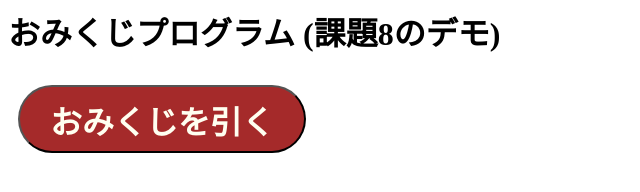
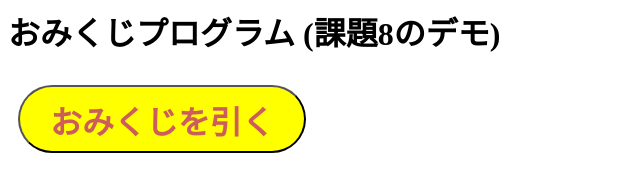
Before and after one commit to ks0210/kadai-1, a website: page kadai-08/index2.html in a window 1280 px wide. In both pictures the pointer is over the button "おみくじを引く". Shown: the whole page, without its empty margins (0-640 px from the left). Drawn offline with Linux system fonts and the light colour scheme.

Commit message:
課題9を提出

```diff
--- a/kadai-08/index2.html
+++ b/kadai-08/index2.html
@@ -4,8 +4,8 @@
     </head>
     <style>
         button {
-            color: brown;
-            background-color: ivory;
+            color: pink;
+            background-color: skyblue;
 
             /* ほかにもいろいろスタイルを変えてみる　*/
             border-radius: 100px;
@@ -17,8 +17,8 @@
         }
 
         button:hover {
-            color: ivory;
-            background-color: brown;
+            color: indianred;
+            background-color: yellow;
         }
     </style>
     <body>
```
Also changed, not shown: kadai-08/index.html (+3 -3 lines), package.json (added, +25 -0 lines), kadai-09/dist/main.js, kadai-09/dist/package.json (added), 2 other files.
